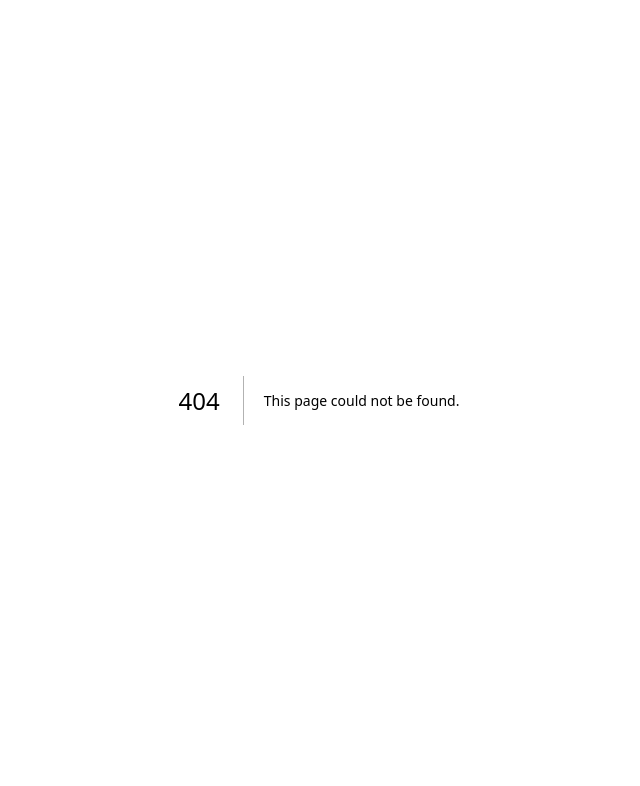
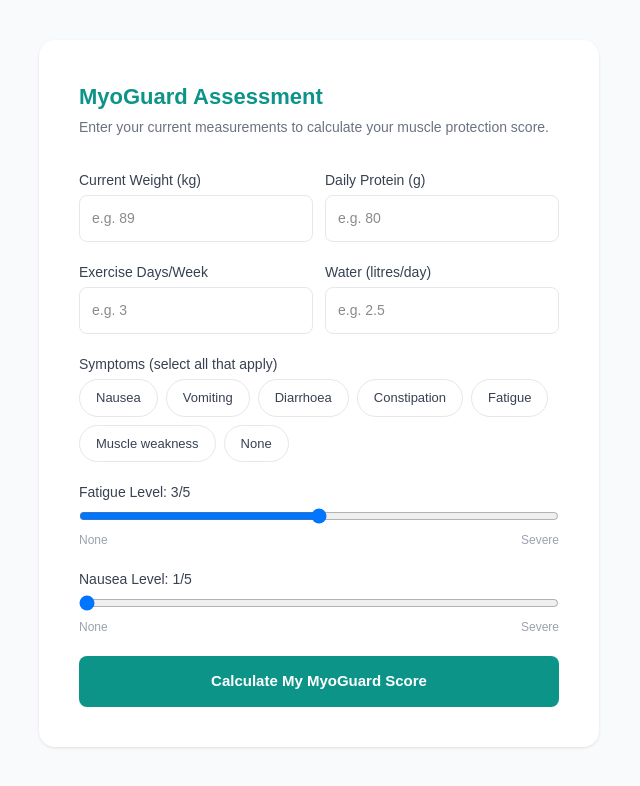
Before and after one commit to MyoGuardProtocol/myoguard-web, a Next.js app: page /dashboard/assessment in a window 1280 px wide. Before the commit this address had no page. Shown: the top 786 px of the page, without its empty margins (321-961 px from the left). Built offline with nearby package versions, Linux system fonts and the light colour scheme.

Commit message:
Sprint 2 - Assessment form

```diff
--- /dev/null
+++ b/app/dashboard/assessment/page.tsx
@@ -0,0 +1,92 @@
+'use client'
+import { useState } from "react"
+import { useRouter } from "next/navigation"
+
+const SYMPTOMS = ["Nausea", "Vomiting", "Diarrhoea", "Constipation", "Fatigue", "Muscle weakness", "None"]
+
+export default function AssessmentPage() {
+  const router = useRouter()
+  const [loading, setLoading] = useState(false)
+  const [error, setError] = useState("")
+  const [form, setForm] = useState({
+    weightKg: "", proteinGrams: "", exerciseDaysWk: "",
+    hydrationLitres: "", symptoms: [] as string[],
+    fatigue: "3", nausea: "1", muscleWeakness: "1",
+  })
+
+  const set = (k: string, v: string) => setForm(p => ({ ...p, [k]: v }))
+
+  function toggleSymptom(s: string) {
+    setForm(p => ({ ...p, symptoms: p.symptoms.includes(s) ? p.symptoms.filter(x=>x!==s) : [...p.symptoms, s] }))
+  }
+
+  async function submit() {
+    setLoading(true)
+    setError("")
+    try {
+      const res = await fetch("/api/assessment", {
+        method: "POST",
+        headers: { "Content-Type": "application/json" },
+        body: JSON.stringify({
+          weightKg: parseFloat(form.weightKg),
+          proteinGrams: parseFloat(form.proteinGrams),
+          exerciseDaysWk: parseInt(form.exerciseDaysWk),
+          hydrationLitres: parseFloat(form.hydrationLitres),
+          symptoms: form.symptoms,
+          fatigue: parseInt(form.fatigue),
+          nausea: parseInt(form.nausea),
+          muscleWeakness: parseInt(form.muscleWeakness),
+        }),
+      })
+      const data = await res.json()
+      if (!res.ok) throw new Error(data.error || "Failed")
+      router.push("/dashboard/results/" + data.assessmentId)
+    } catch (e: any) {
+      setError(e.message || "Something went wrong.")
+    } finally {
+      setLoading(false)
+    }
+  }
+
+  const inp = { width:"100%", border:"1px solid #e5e7eb", borderRadius:"8px", padding:"12px", fontSize:"14px" }
+  const lab = { display:"block", fontSize:"14px", fontWeight:"500", color:"#374151", marginBottom:"4px" }
+
+  return (
+    <div style={{ minHeight:"100vh", backgroundColor:"#f9fafb", padding:"40px 20px" }}>
+      <div style={{ maxWidth:"560px", margin:"0 auto", backgroundColor:"white", borderRadius:"16px", padding:"40px", boxShadow:"0 1px 3px rgba(0,0,0,0.1)" }}>
+        <h1 style={{ color:"#0d9488", fontSize:"22px", fontWeight:"bold", marginBottom:"4px" }}>MyoGuard Assessment</h1>
+        <p style={{ color:"#6b7280", fontSize:"14px", marginBottom:"32px" }}>Enter your current measurements to calculate your muscle protection score.</p>
+        <div style={{ display:"flex", flexDirection:"column", gap:"20px" }}>
+          <div style={{ display:"grid", gridTemplateColumns:"1fr 1fr", gap:"12px" }}>
+            <div><label style={lab as any}>Current Weight (kg)</label><input style={inp as any} type="number" value={form.weightKg} onChange={e=>set("weightKg",e.target.value)} placeholder="e.g. 89" /></div>
+            <div><label style={lab as any}>Daily Protein (g)</label><input style={inp as any} type="number" value={form.proteinGrams} onChange={e=>set("proteinGrams",e.target.value)} placeholder="e.g. 80" /></div>
+          </div>
+          <div style={{ display:"grid", gridTemplateColumns:"1fr 1fr", gap:"12px" }}>
+            <div><label style={lab as any}>Exercise Days/Week</label><input style={inp as any} type="number" min="0" max="7" value={form.exerciseDaysWk} onChange={e=>set("exerciseDaysWk",e.target.value)} placeholder="e.g. 3" /></div>
+            <div><label style={lab as any}>Water (litres/day)</label><input style={inp as any} type="number" step="0.1" value={form.hydrationLitres} onChange={e=>set("hydrationLitres",e.target.value)} placeholder="e.g. 2.5" /></div>
+          </div>
+          <div>
+            <label style={lab as any}>Symptoms (select all that apply)</label>
+            <div style={{ display:"flex", flexWrap:"wrap", gap:"8px" }}>
+              {SYMPTOMS.map(s=><button key={s} onClick={()=>toggleSymptom(s)} style={{ padding:"8px 16px", borderRadius:"999px", border:"1px solid", borderColor:form.symptoms.includes(s)?"#0d9488":"#e5e7eb", backgroundColor:form.symptoms.includes(s)?"#f0fdfa":"white", color:form.symptoms.includes(s)?"#0d9488":"#374151", fontSize:"13px", cursor:"pointer" }}>{s}</button>)}
+            </div>
+          </div>
+          <div>
+            <label style={lab as any}>Fatigue Level: {form.fatigue}/5</label>
+            <input type="range" min="1" max="5" value={form.fatigue} onChange={e=>set("fatigue",e.target.value)} style={{ width:"100%" }} />
+            <div style={{ display:"flex", justifyContent:"space-between", fontSize:"12px", color:"#9ca3af" }}><span>None</span><span>Severe</span></div>
+          </div>
+          <div>
+            <label style={lab as any}>Nausea Level: {form.nausea}/5</label>
+            <input type="range" min="1" max="5" value={form.nausea} onChange={e=>set("nausea",e.target.value)} style={{ width:"100%" }} />
+            <div style={{ display:"flex", justifyContent:"space-between", fontSize:"12px", color:"#9ca3af" }}><span>None</span><span>Severe</span></div>
+          </div>
+          {error && <p style={{ color:"#dc2626", fontSize:"14px" }}>{error}</p>}
+          <button onClick={submit} disabled={loading} style={{ width:"100%", padding:"14px", backgroundColor:loading?"#9ca3af":"#0d9488", color:"white", border:"none", borderRadius:"8px", fontSize:"15px", fontWeight:"600", cursor:loading?"not-allowed":"pointer" }}>
+            {loading ? "Calculating your score..." : "Calculate My MyoGuard Score"}
+          </button>
+        </div>
+      </div>
+    </div>
+  )
+}
```
